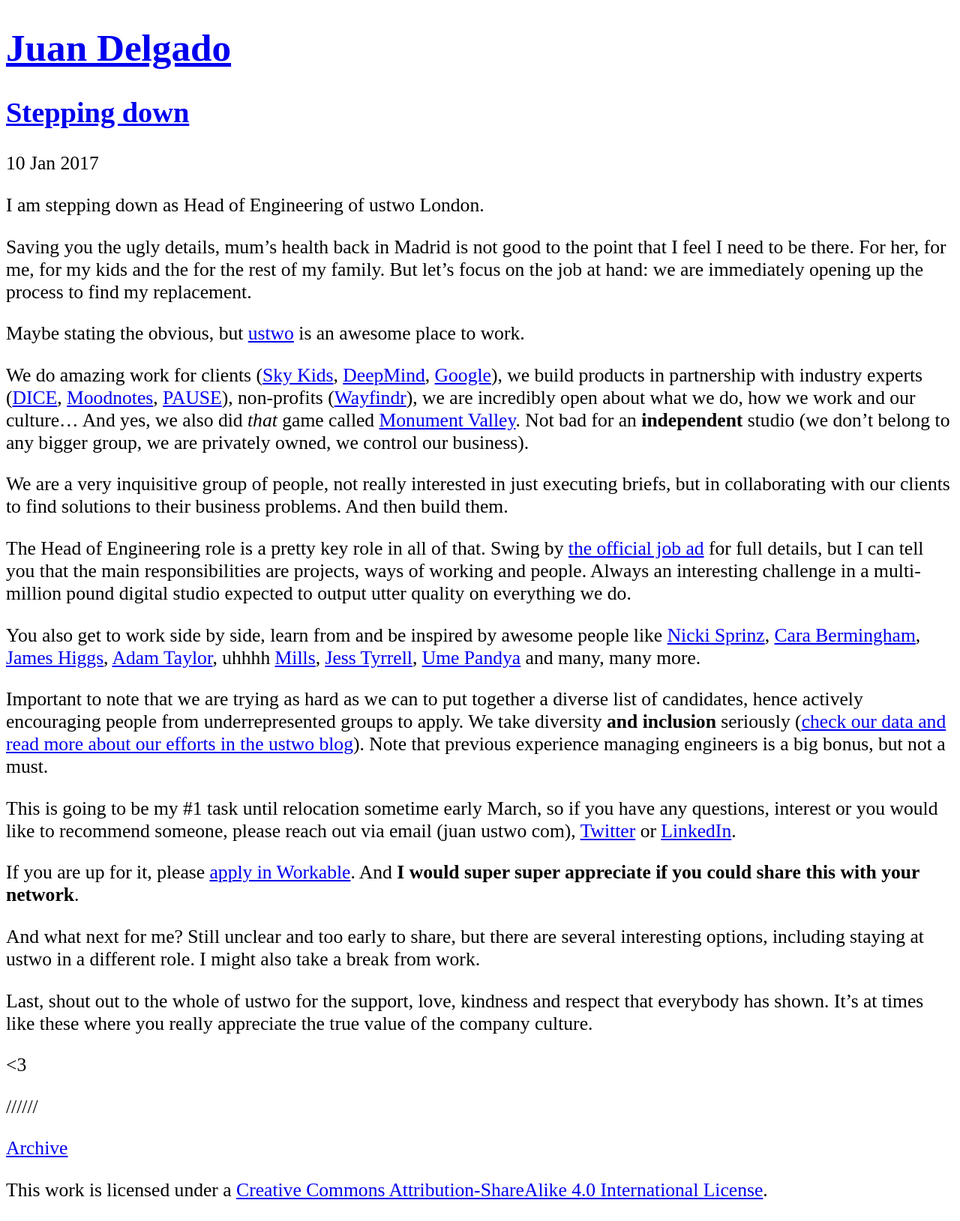
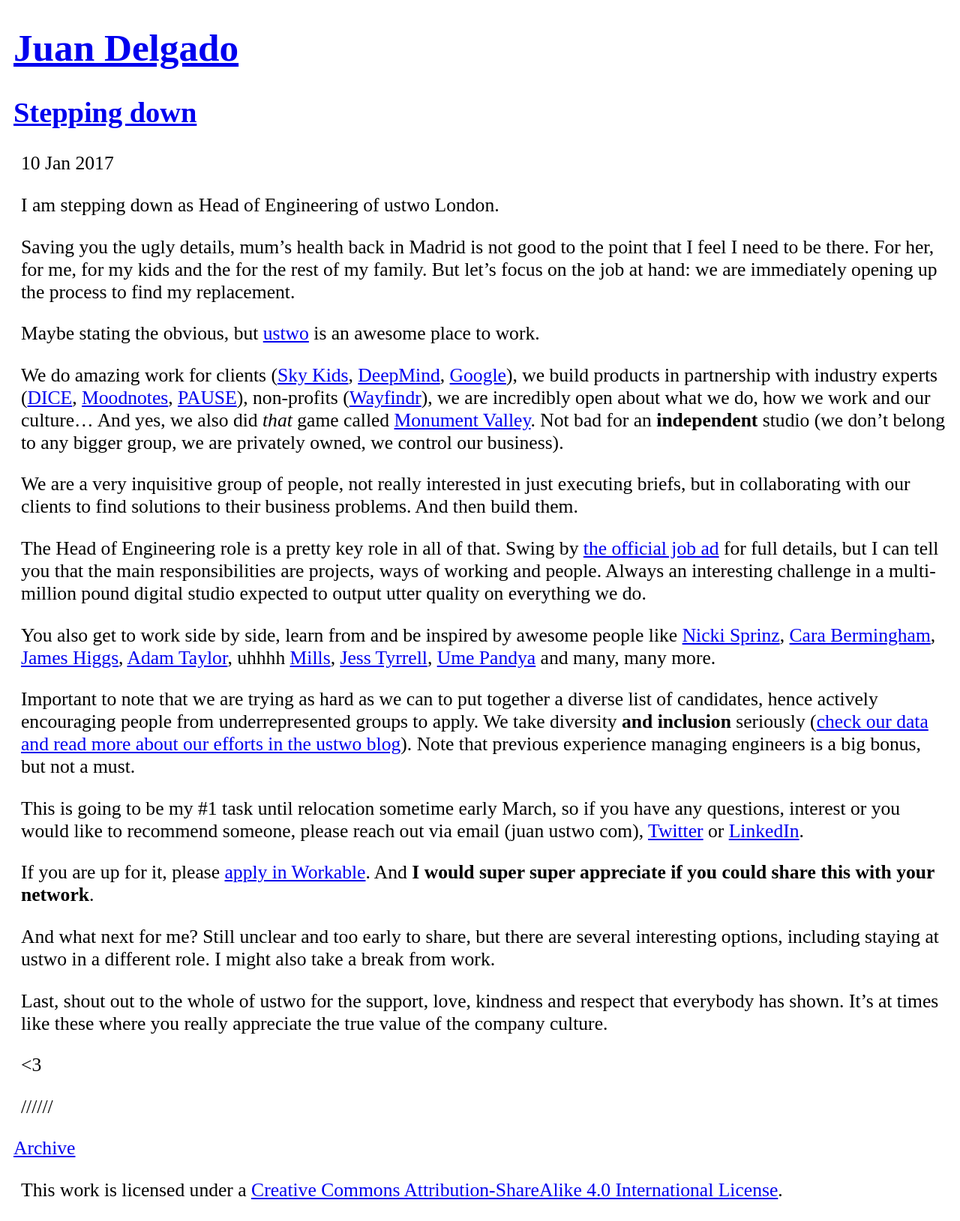
Before and after one commit to juandelgado/blog.juandelgado.es, a Jekyll site: the page built from index.html, in a window 1280 px wide. Shown: the whole page at 75% size. Built offline with Jekyll 4.4.1, drawn with Linux system fonts in a browser that asks for light colours.

Commit message:
Added a bit of padding to improve readability.

```diff
--- a/_layouts/default.html
+++ b/_layouts/default.html
@@ -7,6 +7,10 @@
 	<style>
 		body {
 			font-size: 1.6em;
+			padding: 0px 10px 0px 10px;
+		}
+		p {
+			padding-left: 10px;
 		}
 	</style>
 </head>
```
